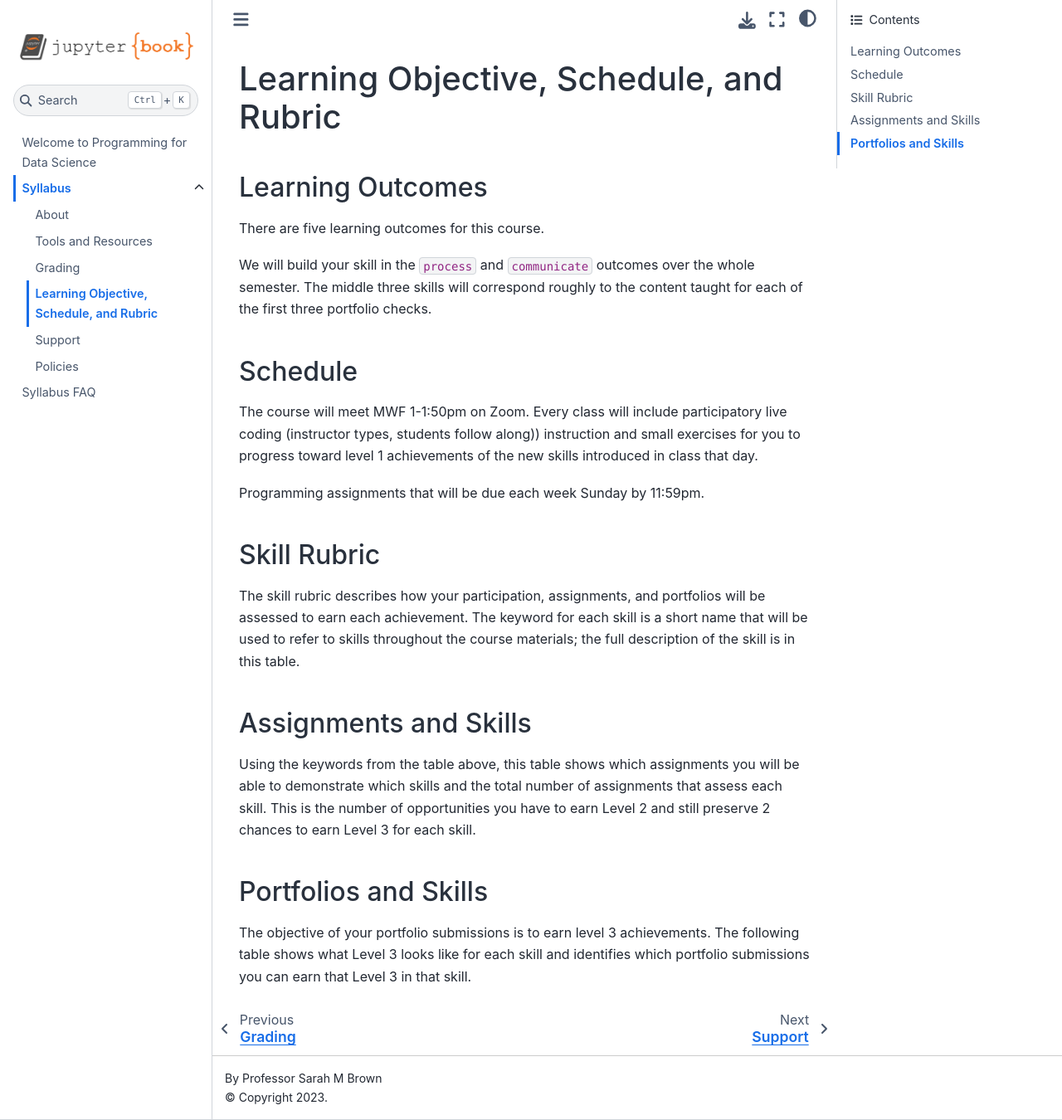
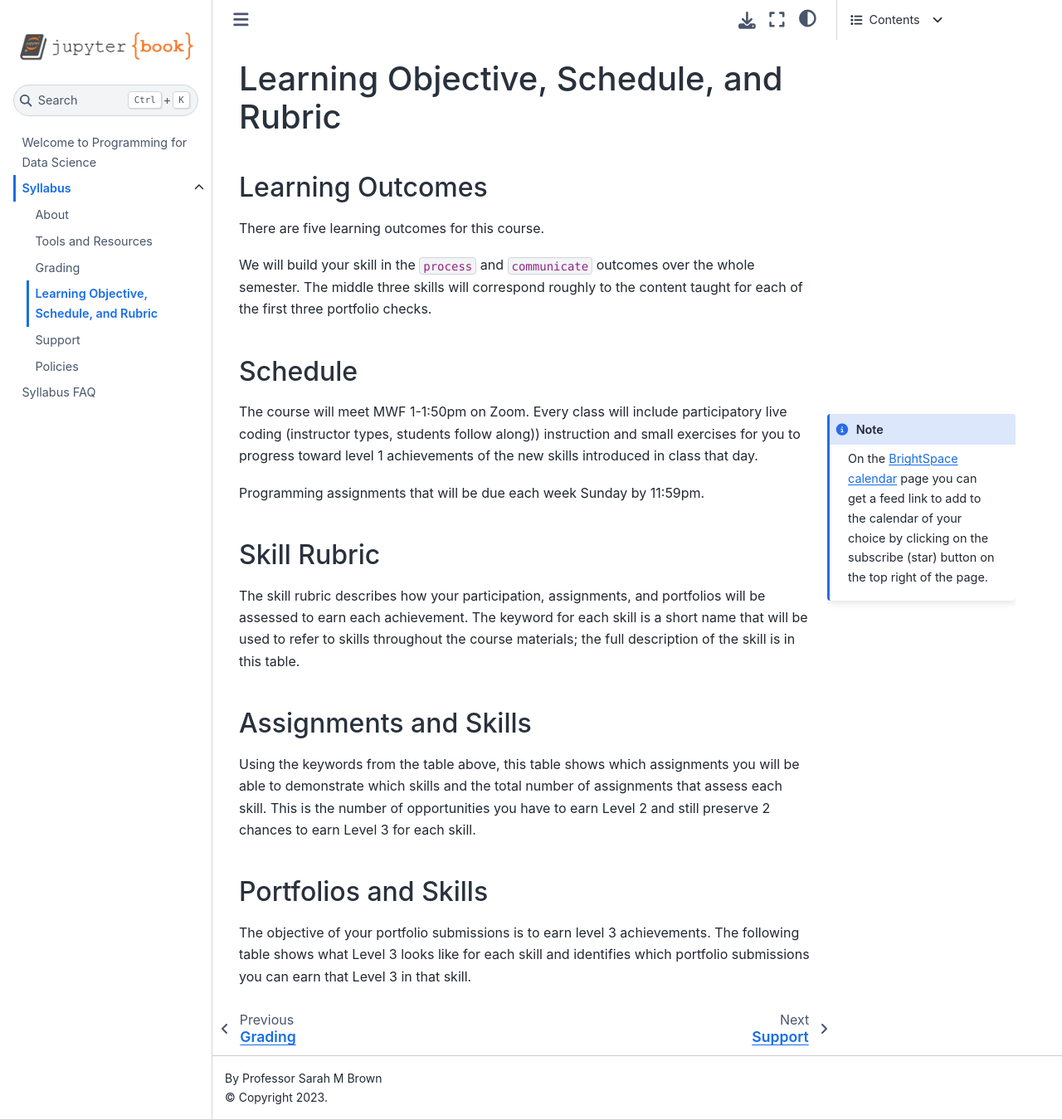
Before and after one commit to rhodyprog4ds/BrownFall20, a Jupyter Book: the page built from syllabus/course_map.md, in a window 1280 px wide and 1350 px high. Shown: the whole window at 83% size. Built offline with Jupyter Book 1.0.4 settings and Sphinx 7.4.7 and the Sphinx Book theme 1.1.4, drawn with Linux system fonts in a browser that asks for light colours.

Commit message:
add tip about calendar link

`````diff
--- a/syllabus/course_map.md
+++ b/syllabus/course_map.md
@@ -56,6 +56,11 @@ We will build your skill in the `process` and `communicate` outcomes over the wh
 
 ### Schedule
 
+````{margin}
+```{note}
+On the [BrightSpace calendar](https://brightspace.uri.edu/d2l/le/calendar/101136) page you can get a feed link to add to the calendar of your choice by clicking on the subscribe (star) button on the top right of the page.
+```
+````
 
 The course will meet MWF 1-1:50pm on Zoom. Every class will include participatory live coding (instructor types, students follow along)) instruction and small exercises for you to progress toward level 1 achievements of the new skills introduced in class that day.
 
`````
